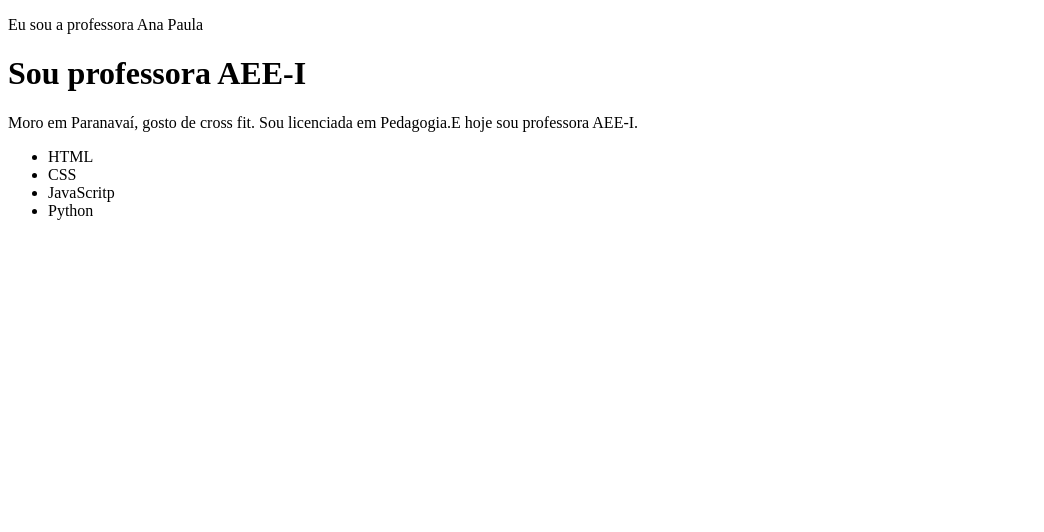
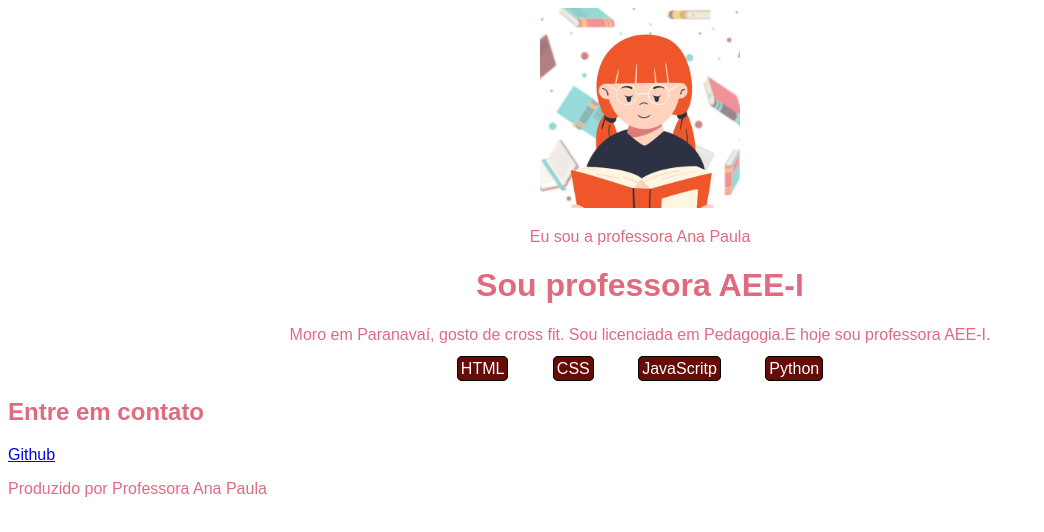
Before and after one commit to anaoliveiraalvarenga-bot/Portifolio-TD, a plain HTML site: page index.html in a window 1280 px wide. Shown: the whole page, without its empty margins (0-1044 px from the left). Drawn offline with Linux system fonts and the light colour scheme.

Commit message:
finalizado

```diff
--- a/index.html
+++ b/index.html
@@ -3,18 +3,29 @@
 <head>
     <meta charset="UTF-8">
     <meta name="viewport" content="width=device-width, initial-scale=1.0">
-    <title><Portfolio-TD</title>
+    <title>Portfolio-TD</title>
+    <link rel="stylesheet" href="style.css">
 </head>
 <body>
-   <p>Eu sou a professora Ana Paula</p>
-   <h1> Sou professora AEE-I</h1>
-   <p>Moro em Paranavaí, gosto de cross fit. Sou licenciada em Pedagogia.E hoje sou professora AEE-I.</p>
-   <ul>
-    <li>HTML</li>
-    <li>CSS</li>
-    <li>JavaScritp</li>
-    <li>Python</li>
-    </ul>
-</header>
+    <header>
+     <img src="./imagens/imagem TD.jpeg" alt="Foto pessoal" width="200">
+        <p>Eu sou a professora Ana Paula</p>
+        <h1> Sou professora AEE-I</h1>
+        <p>Moro em Paranavaí, gosto de cross fit. Sou licenciada em Pedagogia.E hoje sou professora AEE-I.</p>
+
+            <span>HTML</span>
+            <span>CSS</span>
+            <span>JavaScritp</span>
+            <span>Python</span>
+
+    </header>
+    <main>
+
+    </main>
+    <footer>
+        <h2>Entre em contato</h2>
+        <a href="https://github.com/anaoliveiraalvarenga-bot">Github</a>
+        <p>Produzido por Professora Ana Paula</p>
+    </footer>
 </body>
 </html>
--- /dev/null
+++ b/style.css
@@ -0,0 +1,15 @@
+body{
+font-family:sans-serif;
+color:#E06B80;
+}
+header{
+text-align: center;
+}
+span{
+    background-color:#660B05;
+color:white;
+padding: 3px;
+border: 1px solid black;
+border-radius: 5px;
+margin: 10px 20px;
+}
```
Also changed, not shown: imagens/imagem TD.jpeg (added).
